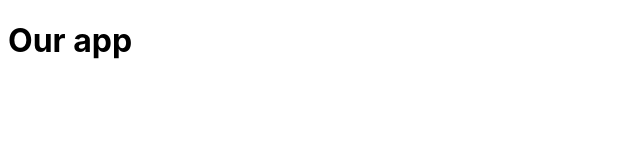
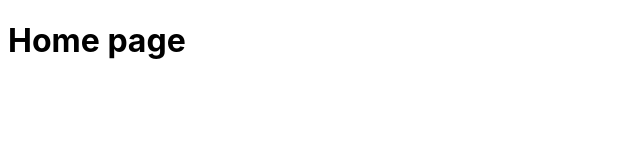
Before and after one commit to RoyNyaga/social-app-client, a React (Create React App) app: page / in a window 1280 px wide. Shown: the top 160 px of the page, without its empty margins (0-640 px from the left). Built offline with nearby package versions, Linux system fonts and the light colour scheme.

Commit message:
instll material ui

```diff
--- a/package.json
+++ b/package.json
@@ -3,11 +3,13 @@
   "version": "0.1.0",
   "private": true,
   "dependencies": {
+    "@material-ui/core": "^4.9.12",
     "@testing-library/jest-dom": "^4.2.4",
     "@testing-library/react": "^9.5.0",
     "@testing-library/user-event": "^7.2.1",
     "react": "^16.13.1",
     "react-dom": "^16.13.1",
+    "react-router-dom": "^5.1.2",
     "react-scripts": "3.4.1"
   },
   "scripts": {
--- a/src/App.js
+++ b/src/App.js
@@ -1,12 +1,26 @@
 import React from 'react'
 import './App.css'
+import { BrowserRouter as Router, Route, Switch } from 'react-router-dom'
 
-function App () {
-  return (
-    <div className='App'>
-      <h1>Our app</h1>
-    </div>
-  )
+// pages
+import home from './pages/home'
+import login from './pages/login'
+import signup from './pages/signup'
+
+class App extends React.Component {
+  render () {
+    return (
+      <div className='App'>
+        <Router>
+          <Switch>
+            <Route exact path='/' component={home} />
+            <Route exact path='/login' component={login} />
+            <Route exact path='/signup' component={signup} />
+          </Switch>
+        </Router>
+      </div>
+  	)
+  }
 }
 
 export default App
```
Also changed, not shown: src/components/Navbar.js (added, +9 -0 lines), 1 other file (tests, documents, lock files or other folders).
